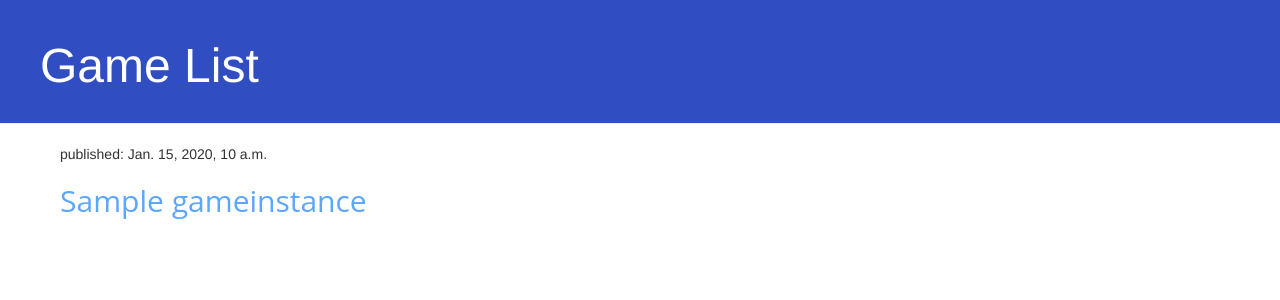
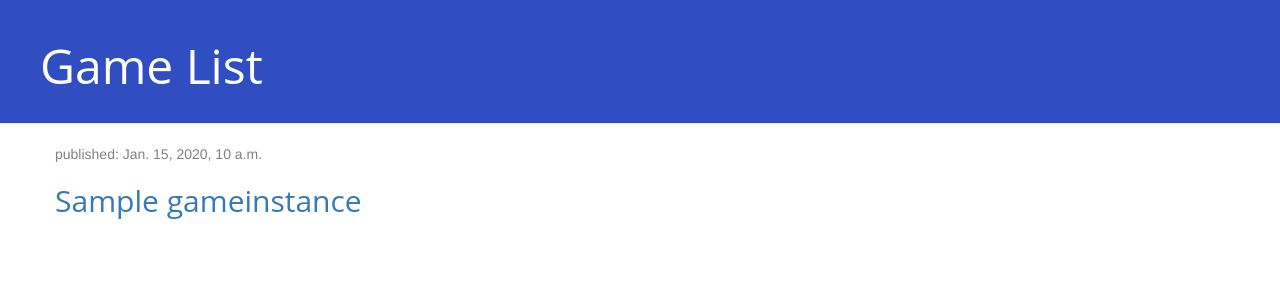
Before and after one commit to TobyBoyne/resistance, a Django app: template game/templates/game/game_list.html in a window 1280 px wide. Shown: the top 300 px of the page. Run offline with Django 3.2, Linux system fonts and the light colour scheme; the template is opened without the code that fills it: values that come from a table or form of the project are taken from there, others are empty; tables that the repository leaves empty hold one stand-in row (values such as "Sample post"); parts of the project's set-up code (start-up, migrations or seed data) failed here and were passed over; some libraries are stand-ins or nearby versions.

Commit message:
Created base.html for template extending

```diff
--- a/game/static/css/game.css
+++ b/game/static/css/game.css
@@ -1,8 +1,3 @@
-h1 a, h2 a {
-    color: #5ba6ff;
-    font-family: 'Open Sans'
-}
-
 .page-header {
     background-color: #304dc2;
     margin-top: 0;
@@ -16,5 +11,32 @@ h1 a, h2 a {
 }
 
 .game-instance {
-    padding-left: 60px
+    margin-bottom: 70px
 }
+
+.content {
+    margin-left: 40px;
+}
+
+h1, h2, h3, h4 {
+    font-family: 'Open Sans', cursive;
+}
+
+.date {
+    color: #828282;
+}
+
+.save {
+    float: right;
+}
+
+.game-form textarea, .game-form input {
+    width: 100%;
+}
+
+.top-menu, .top-menu:hover, .top-menu:visited {
+    color: #ffffff;
+    float: right;
+    font-size: 26pt;
+    margin-right: 20px;
+}
--- /dev/null
+++ b/game/templates/game/base.html
@@ -0,0 +1,27 @@
+<!DOCTYPE html>
+{% load static %}
+<html lang="en">
+<head>
+    <meta charset="UTF-8">
+    <title>Game List</title>
+
+    <link rel="stylesheet" href="//maxcdn.bootstrapcdn.com/bootstrap/3.2.0/css/bootstrap.min.css">
+    <link rel="stylesheet" href="//maxcdn.bootstrapcdn.com/bootstrap/3.2.0/css/bootstrap-theme.min.css">
+    <link rel="stylesheet" href="{% static 'css/game.css' %}">
+</head>
+<body>
+    <div class="page-header">
+        <h1>Game List</h1>
+    </div>
+
+    <div class="content container">
+        <div class="row">
+            <div class="col-md-8">
+                {% block content %}
+                {% endblock %}
+            </div>
+        </div>
+    </div>
+
+</body>
+</html>
--- a/game/templates/game/game_list.html
+++ b/game/templates/game/game_list.html
@@ -1,24 +1,12 @@
-<!DOCTYPE html>
-{% load static %}
-<html lang="en">
-<head>
-    <link rel="stylesheet" href="//maxcdn.bootstrapcdn.com/bootstrap/3.2.0/css/bootstrap.min.css">
-    <link rel="stylesheet" href="//maxcdn.bootstrapcdn.com/bootstrap/3.2.0/css/bootstrap-theme.min.css">
-    <link rel="stylesheet" href="{% static 'css/game.css' %}">
-    <meta charset="UTF-8">
-    <title>Game List</title>
-</head>
-<body>
-    <div class="page-header">
-        <h1>Game List</h1>
-    </div>
+{% extends 'game/base.html' %}
 
+{% block content %}
     {% for game in games %}
     <div class="game-instance">
-        <p>published: {{ game.published_date }}</p>
+        <div class="date">
+            <p>published: {{ game.published_date }}</p>
+        </div>
         <h2><a href="">{{ game.title }}</a></h2>
     </div>
     {% endfor %}
-
-</body>
-</html>
+{% endblock %}
```
